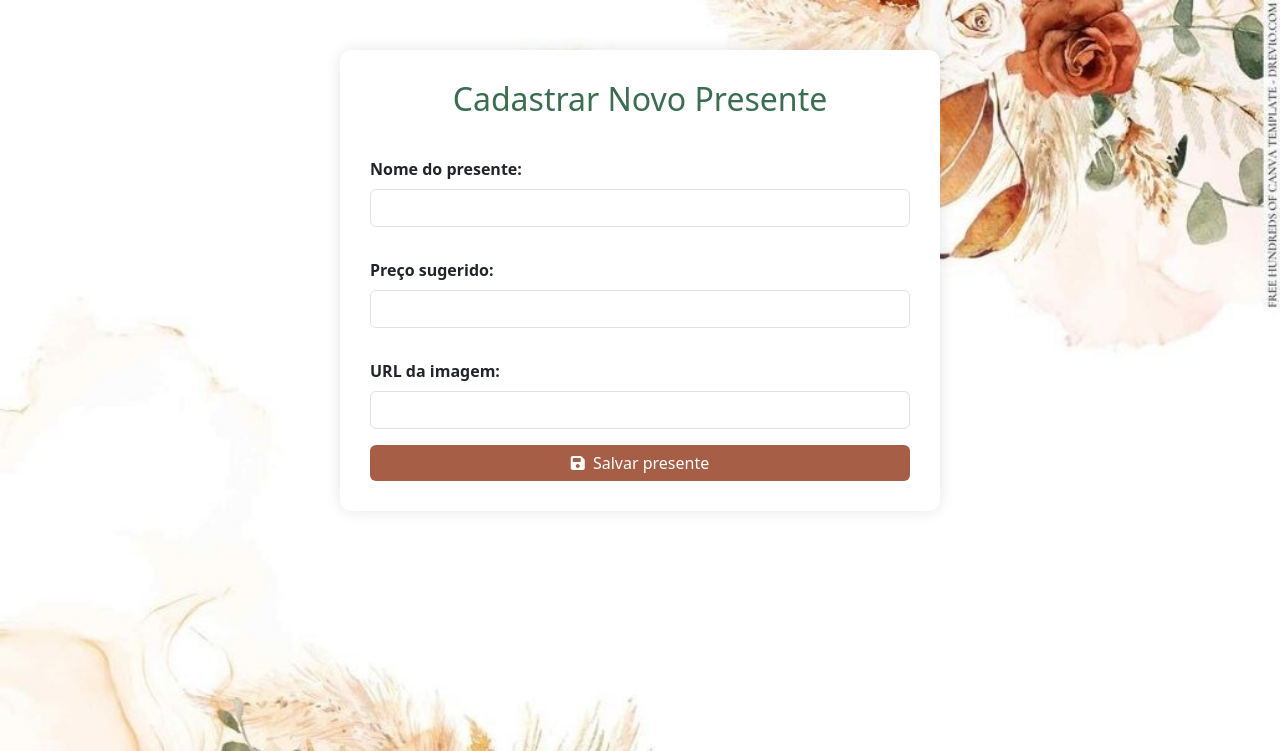
After one commit to feliperocha00/confirmyourpresence, a Django app: page /gift_list/add/ in a window 1280 px wide. The commit adds this page. Shown: the top 751 px of the page. Run offline with Django 5.2, Linux system fonts and the light colour scheme.

Commit message:
[ADD] Add gifts view

```diff
--- /dev/null
+++ b/main/forms.py
@@ -0,0 +1,13 @@
+from django import forms
+from .models import Gift
+
+class GiftForm(forms.ModelForm):
+    class Meta:
+        model = Gift
+        fields = ["name", "price", "image_url"]
+        widgets = {
+            "name": forms.TextInput(attrs={"class": "form-control"}),
+            "price": forms.NumberInput(attrs={"class": "form-control", "step": "0.01"}),
+            "image_url": forms.URLInput(attrs={"class": "form-control"}),
+            "product_url": forms.URLInput(attrs={"class": "form-control"}),
+        }
--- /dev/null
+++ b/main/templates/add_gift.html
@@ -0,0 +1,76 @@
+{% extends "base.html" %}
+{% load static %}
+
+{% block title %}Cadastrar Presente{% endblock %}
+
+{% block style %}
+<link href="https://cdn.jsdelivr.net/npm/bootstrap@5.3.0/dist/css/bootstrap.min.css" rel="stylesheet">
+<link rel="stylesheet" href="https://cdnjs.cloudflare.com/ajax/libs/font-awesome/6.5.0/css/all.min.css">
+<style>
+    body {
+        background-image: url('{% static "img/flowers_background.jpeg" %}');
+        background-size: cover;
+        background-repeat: no-repeat;
+        background-attachment: fixed;
+    }
+
+    .container {
+        max-width: 600px;
+        margin-top: 50px;
+        background-color: #fff;
+        padding: 30px;
+        border-radius: 12px;
+        box-shadow: 0px 0px 15px rgba(0, 0, 0, 0.1);
+    }
+
+    .btn-custom {
+        background-color: #a65f46;
+        color: white;
+        border: none;
+    }
+
+    .btn-custom:hover {
+        background-color: #8b4f3a;
+    }
+
+    h2 {
+        color: #3b6d50;
+    }
+
+    label {
+        font-weight: bold;
+        margin-top: 15px;
+    }
+</style>
+{% endblock style %}
+
+{% block content %}
+<div class="container">
+    <h2 class="text-center mb-4">Cadastrar Novo Presente</h2>
+
+    <form method="post">
+        {% csrf_token %}
+
+        <div class="mb-3">
+            <label for="id_name" class="form-label">Nome do presente:</label>
+            {{ form.name }}
+        </div>
+
+        <div class="mb-3">
+            <label for="id_price" class="form-label">Preço sugerido:</label>
+            {{ form.price }}
+        </div>
+
+        <div class="mb-3">
+            <label for="id_image_url" class="form-label">URL da imagem:</label>
+            {{ form.image_url }}
+        </div>
+
+        <div class="d-grid">
+            <button type="submit" class="btn btn-custom">
+                <i class="fas fa-save me-1"></i> Salvar presente
+            </button>
+        </div>
+    </form>
+</div>
+{% endblock content %}
--- a/main/urls.py
+++ b/main/urls.py
@@ -12,5 +12,6 @@ urlpatterns = [
     path("guests/", views.guests, name="guests"),
     path("guests/add", views.add_guests, name="add_guests"),
     path("gift_list/", views.gift_list, name="gift_list"),
+    path("gift_list/add/", views.add_gift, name="add_gift"),
     path("gift/<int:gift_id>/give/", views.gift, name="gift")
 ]
--- a/main/views.py
+++ b/main/views.py
@@ -1,6 +1,7 @@
 from django.shortcuts import render, HttpResponse, redirect
 from django.contrib.auth.decorators import login_required, user_passes_test
 from . import models
+from . import forms
 from openpyxl import Workbook
 
 def home(request):
@@ -124,3 +125,14 @@ def gift(request, gift_id):
 
     return render(request, "gift.html", {"gift_id": gift_id})
     # return render(request, "gift.html")
+
+def add_gift(request):
+    if request.method == "POST":
+        form = forms.GiftForm(request.POST)
+        if form.is_valid():
+            form.save()
+            return redirect("gift_list")  # redirecione para a lista de presentes
+    else:
+        form = forms.GiftForm()
+
+    return render(request, "add_gift.html", {"form": form})
```
Also changed, not shown: main/templates/gift_list.html (+27 -0 lines).
